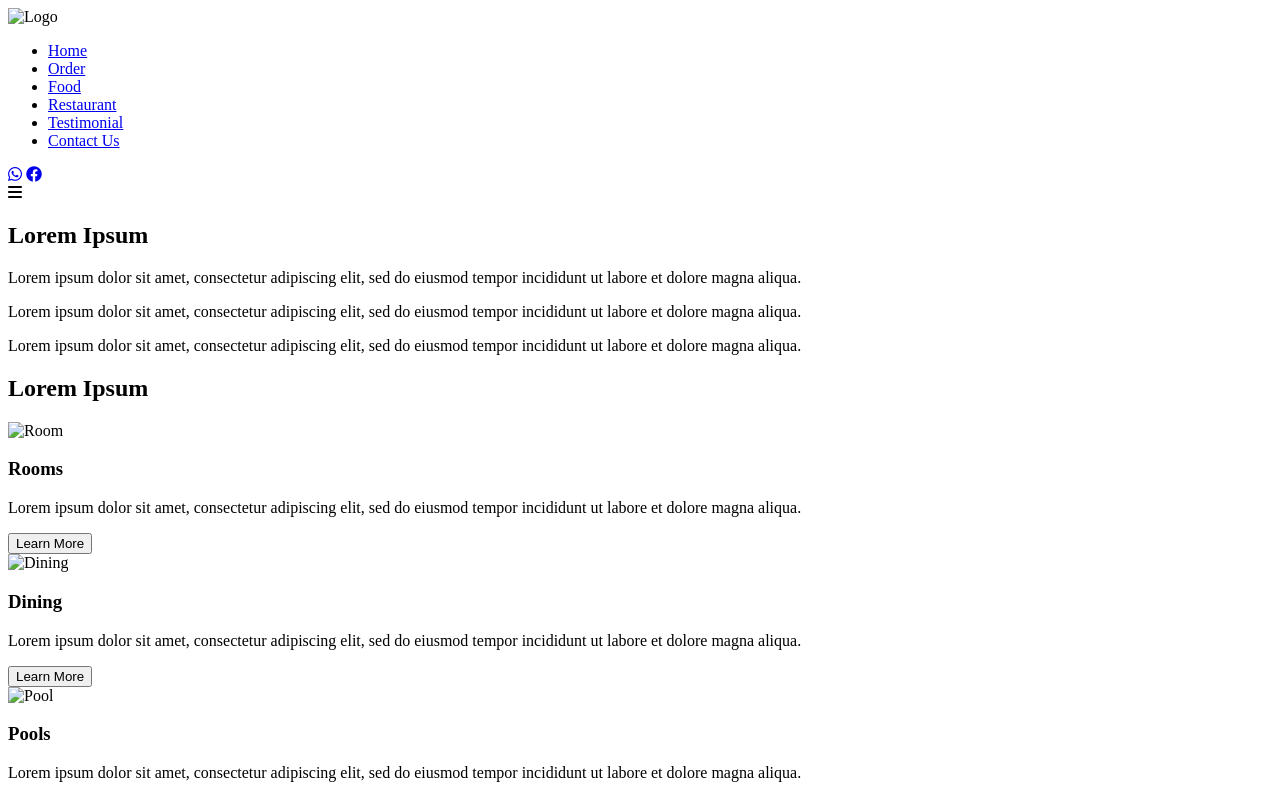
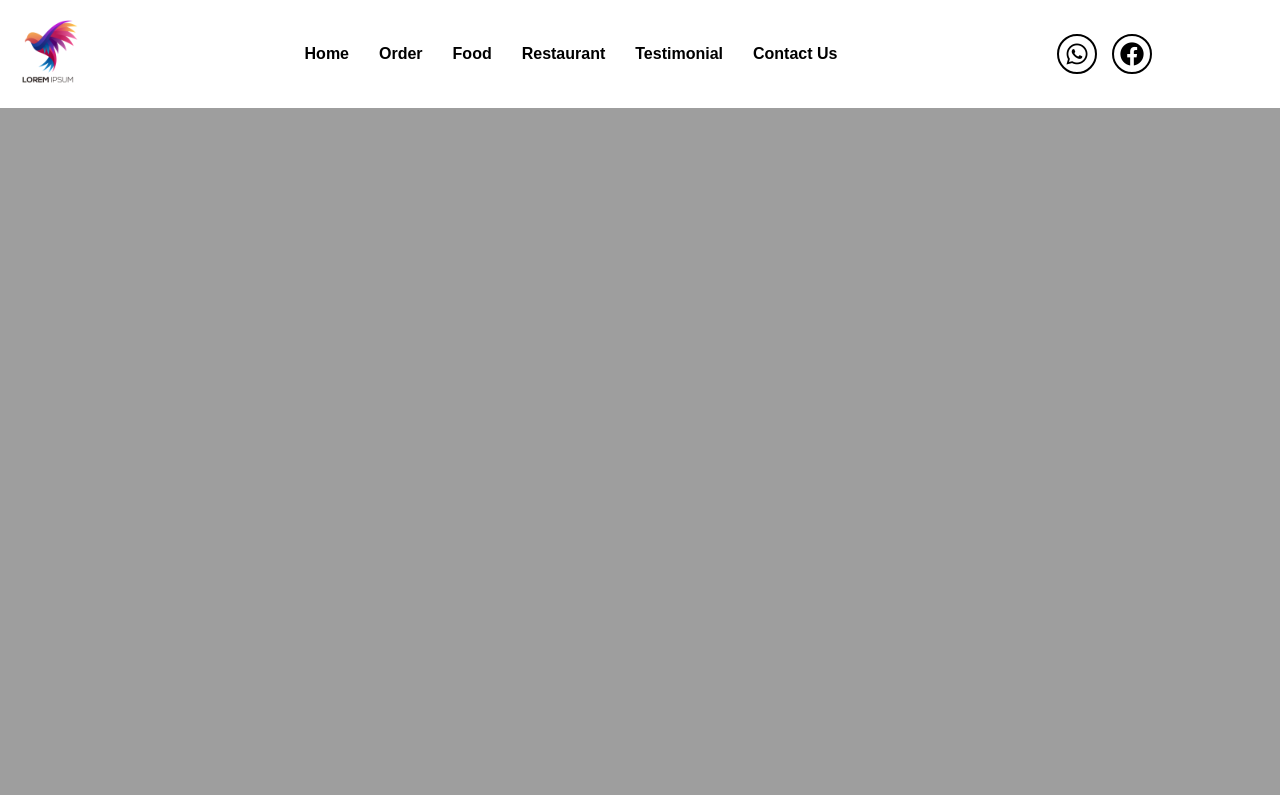
Before and after one commit to sajeshmattathil/hotel-HTML-CSS, a plain HTML site: page index.html in a window 1280 px wide. Shown: the top 795 px of the page. Drawn offline with Linux system fonts and the light colour scheme; the site is published under a folder, as on GitHub Pages, so addresses that start at the root find nothing.

Commit message:
public file corrected

```diff
--- a/index.html
+++ b/index.html
@@ -4,7 +4,7 @@
     <meta charset="UTF-8" />
     <meta name="viewport" content="width=device-width, initial-scale=1.0" />
     <title>Hotel-static</title>
-    <link rel="stylesheet" href="/style.css" />
+    <link rel="stylesheet" href="style.css" />
     <link
       rel="stylesheet"
       href="https://cdnjs.cloudflare.com/ajax/libs/font-awesome/6.4.0/css/all.min.css"
@@ -14,7 +14,7 @@
     <header>
       <div class="header">
         <div class="logo">
-          <img src="/phoenix-logo.png" alt="Logo" />
+          <img src="./public/phoenix-logo.png" alt="Logo" />
         </div>
         <nav>
           <ul>
@@ -65,7 +65,7 @@
       <h2>Lorem Ipsum</h2>
       <div class="service-cards">
         <div class="card">
-          <img src="/rooms.jpg" alt="Room" />
+          <img src="./public/rooms.jpg" alt="Room" />
           <h3>Rooms</h3>
           <p>
             Lorem ipsum dolor sit amet, consectetur adipiscing elit, sed do
@@ -74,7 +74,7 @@
           <button>Learn More</button>
         </div>
         <div class="card">
-          <img src="/dining.jpg" alt="Dining" />
+          <img src="./public/dining.jpg" alt="Dining" />
           <h3>Dining</h3>
           <p>
             Lorem ipsum dolor sit amet, consectetur adipiscing elit, sed do
@@ -83,7 +83,7 @@
           <button>Learn More</button>
         </div>
         <div class="card">
-          <img src="/pool.jpg" alt="Pool" />
+          <img src="./public/pool.jpg" alt="Pool" />
           <h3>Pools</h3>
           <p>
             Lorem ipsum dolor sit amet, consectetur adipiscing elit, sed do
--- a/style.css
+++ b/style.css
@@ -74,7 +74,7 @@ nav ul li a {
 }
 .hero{
     position: relative;
-    background-image: url('/heroimg.jpg');
+    background-image: url('./public/heroimg.jpg');
     background-size: cover;
     width: 100%;
     height: 140vh;
```
